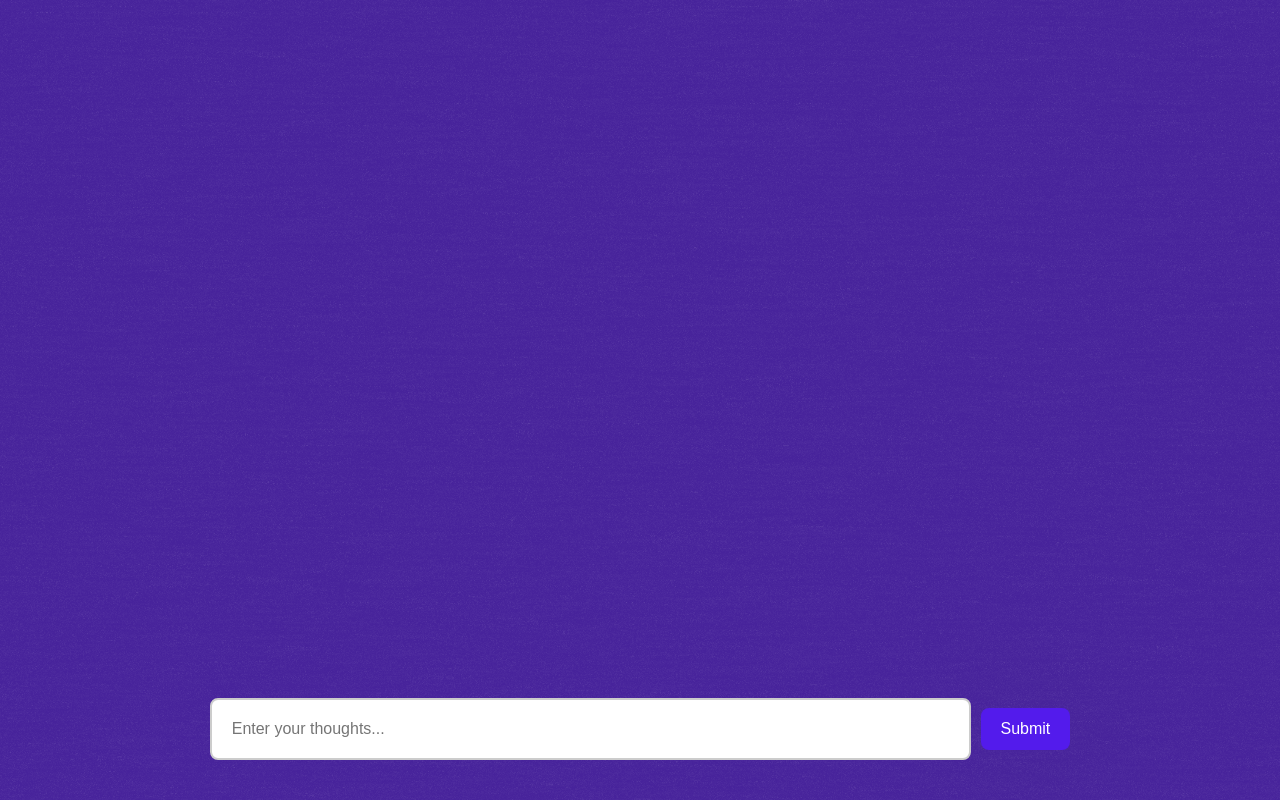
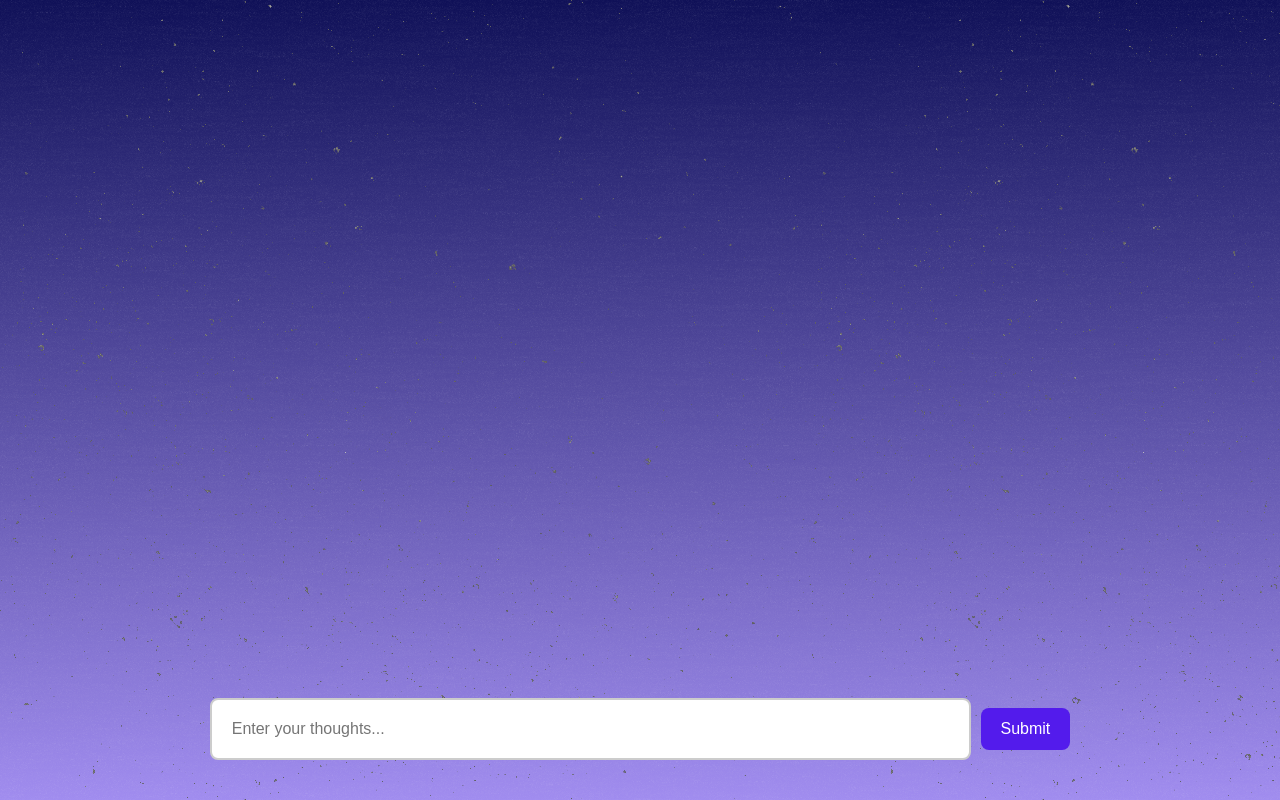
Before and after one commit to lavanyamenon15/IdeationStation, a React (Create React App) app in the folder ideationstation/: page / in a window 1280 px wide. Shown: the top 800 px of the page. Built offline with nearby package versions, Linux system fonts and the light colour scheme.

Commit message:
fixed background textures

```diff
--- a/ideationstation/src/App.js
+++ b/ideationstation/src/App.js
@@ -1,23 +1,11 @@
-import logo from './logo.svg';
 import './App.css';
+import Stars from './Stars';
 
 function App() {
   return (
     <div className="App">
-      <header className="App-header">
-        <img src={logo} className="App-logo" alt="logo" />
-        <p>
-          Edit <code>src/App.js</code> and save to reload.
-        </p>
-        <a
-          className="App-link"
-          href="https://reactjs.org"
-          target="_blank"
-          rel="noopener noreferrer"
-        >
-          Learn React
-        </a>
-      </header>
+      <Stars></Stars>
+      <header className="App-header"></header>
     </div>
   );
 }
--- a/ideationstation/src/Stars.css
+++ b/ideationstation/src/Stars.css
@@ -8,7 +8,8 @@
   }
 
   .App-header {
-    background-color: rgb(71, 35, 155);
+    /* background-color: rgb(37, 8, 56); */
+    background-image: url('./stardust.png'), url('./bg2.png'), linear-gradient(#0F1057, rgb(160, 140, 239));
     min-height: 100vh;
     display: flex;
     flex-direction: column;
--- a/ideationstation/src/Stars.js
+++ b/ideationstation/src/Stars.js
@@ -3,6 +3,7 @@ import React, { useState } from 'react';
 import { motion } from 'framer-motion';
 import './Stars.css';
 import background from './bg2.png';
+import startexture from './stardust.png'
 
 
 const Star = ({x, y}) => {
@@ -44,8 +45,8 @@ function Stars() {
 
     return (
         <div className="Stars">
-            <header className="App-header" style={{backgroundImage: `url(${background})`}}>
-            </header>
+            <header className="App-header"></header>
+            {/* <header style={{backgroundImage: `url(${startexture})`}}></header> */}
 
             <div className="star-container">
                     {stars}
--- a/ideationstation/src/index.js
+++ b/ideationstation/src/index.js
@@ -1,13 +1,14 @@
 import React from 'react';
 import ReactDOM from 'react-dom/client';
 import './index.css';
+import App from './App';
 import Stars from './Stars';
 import reportWebVitals from './reportWebVitals';
 
 const root = ReactDOM.createRoot(document.getElementById('root'));
 root.render(
   <React.StrictMode>
-    <Stars />
+    <App />
   </React.StrictMode>
 );
 
```
Also changed, not shown: ideationstation/src/logo.svg (deleted), ideationstation/src/stardust.png (added).
